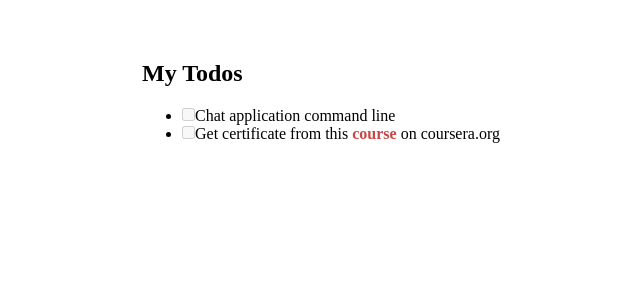
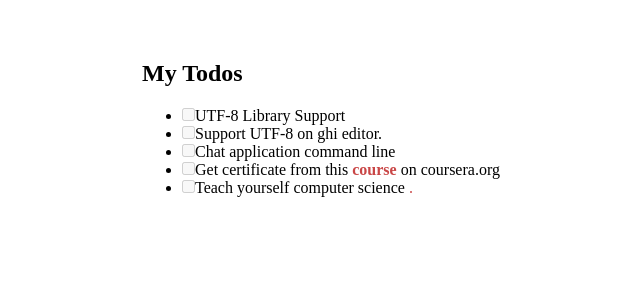
Before and after one commit to congdv/congdv.github.io, a Jekyll site: the page built from todos.md, in a window 1280 px wide. Shown: the top 300 px of the page, without its empty margins (18-658 px from the left). Built offline with Jekyll 4.4.1, drawn with Linux system fonts in a browser that asks for light colours.

Commit message:
Update todos.md

```diff
--- a/todos.md
+++ b/todos.md
@@ -5,5 +5,8 @@ permalink: /todos/ # ---> Path of the page
 ---
 
 ## My Todos
+- [ ] UTF-8 Library Support
+- [ ] Support UTF-8 on ghi editor.
 - [ ] Chat application command line
 - [ ] Get certificate from this **[course](https://www.coursera.org/learn/c-plus-plus-a)** on coursera.org
+- [ ] Teach yourself computer science [.](http://teachyourselfcs.com/)
```
